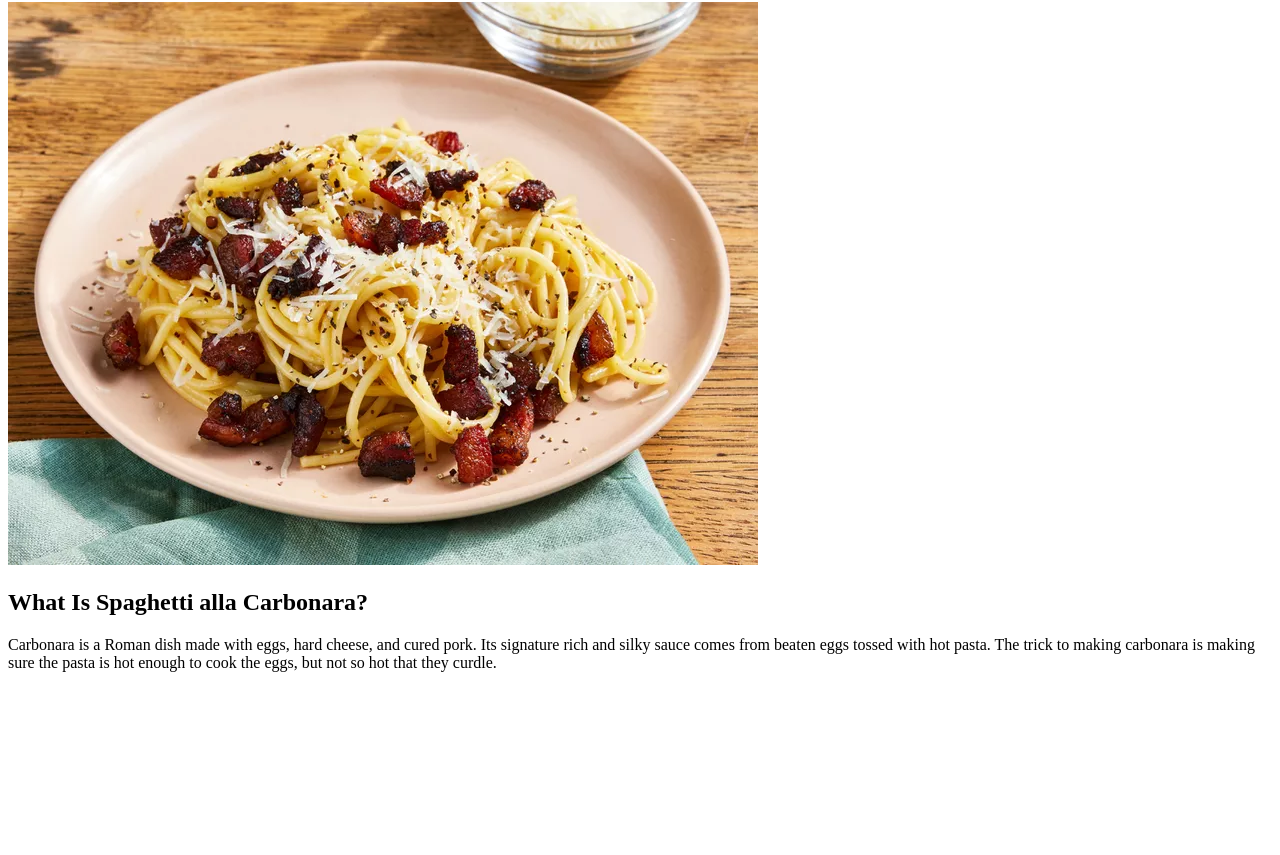
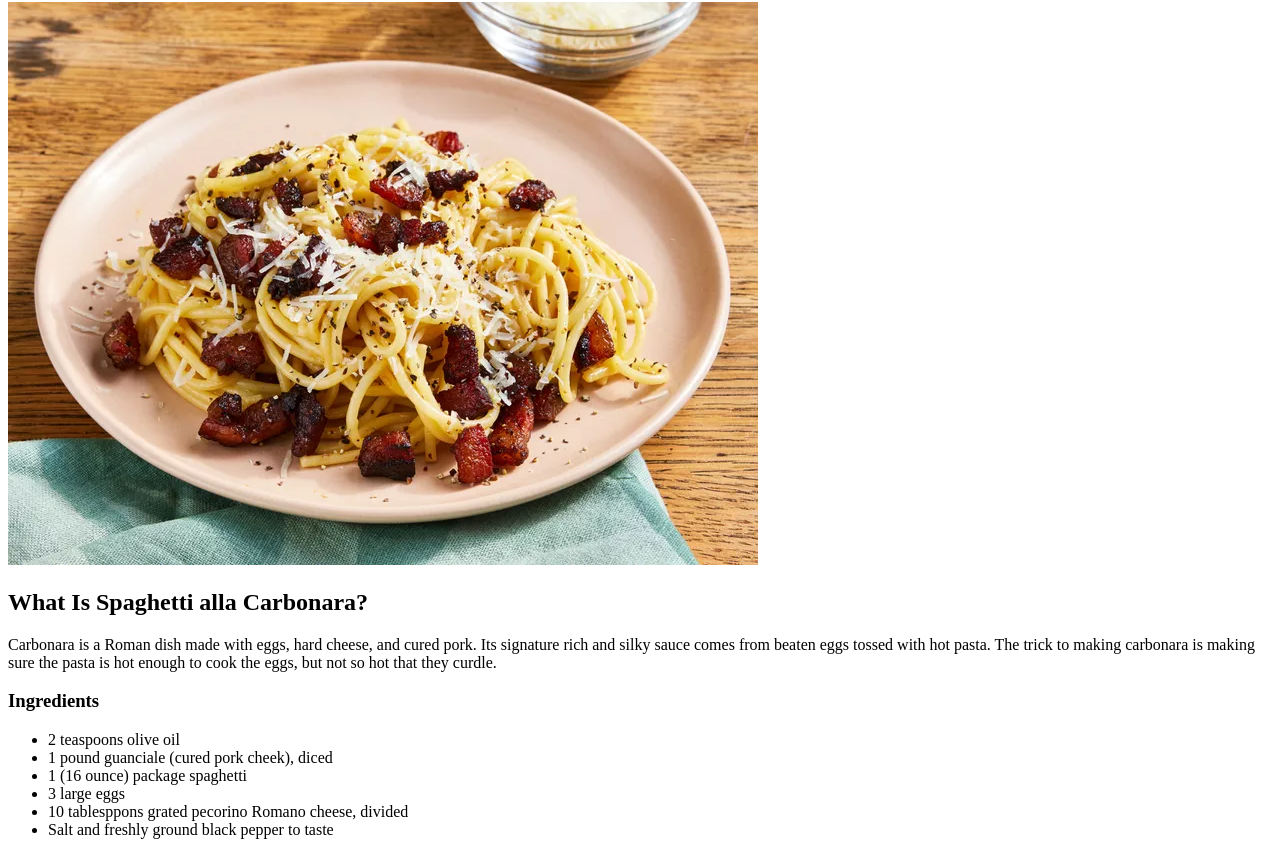
Before and after one commit to mdj10/odin-recipes, a plain HTML site: page recipes/carbonara.html in a window 1280 px wide. Shown: the part 78-933 px from the top of the page. Before the commit the page ends 800 px from the top, so only its background shows below. Drawn offline with Linux system fonts and the light colour scheme.

Commit message:
Add ingredients to carbonara page

```diff
--- a/recipes/carbonara.html
+++ b/recipes/carbonara.html
@@ -16,5 +16,17 @@
          with hot pasta. The trick to making carbonara is
          making sure the pasta is hot enough to cook the
          eggs, but not so hot that they curdle. </p>
+        <h3>Ingredients</h3>
+        <ul>
+            <li>2 teaspoons olive oil</li>
+            <li>1 pound guanciale (cured pork cheek),
+            diced</li>
+            <li>1 (16 ounce) package spaghetti</li>
+            <li>3 large eggs</li>
+            <li>10 tablesppons grated pecorino Romano
+            cheese, divided</li>
+            <li>Salt and freshly ground black pepper
+            to taste</li>
+        </ul>
     </body>
 </html>
```
